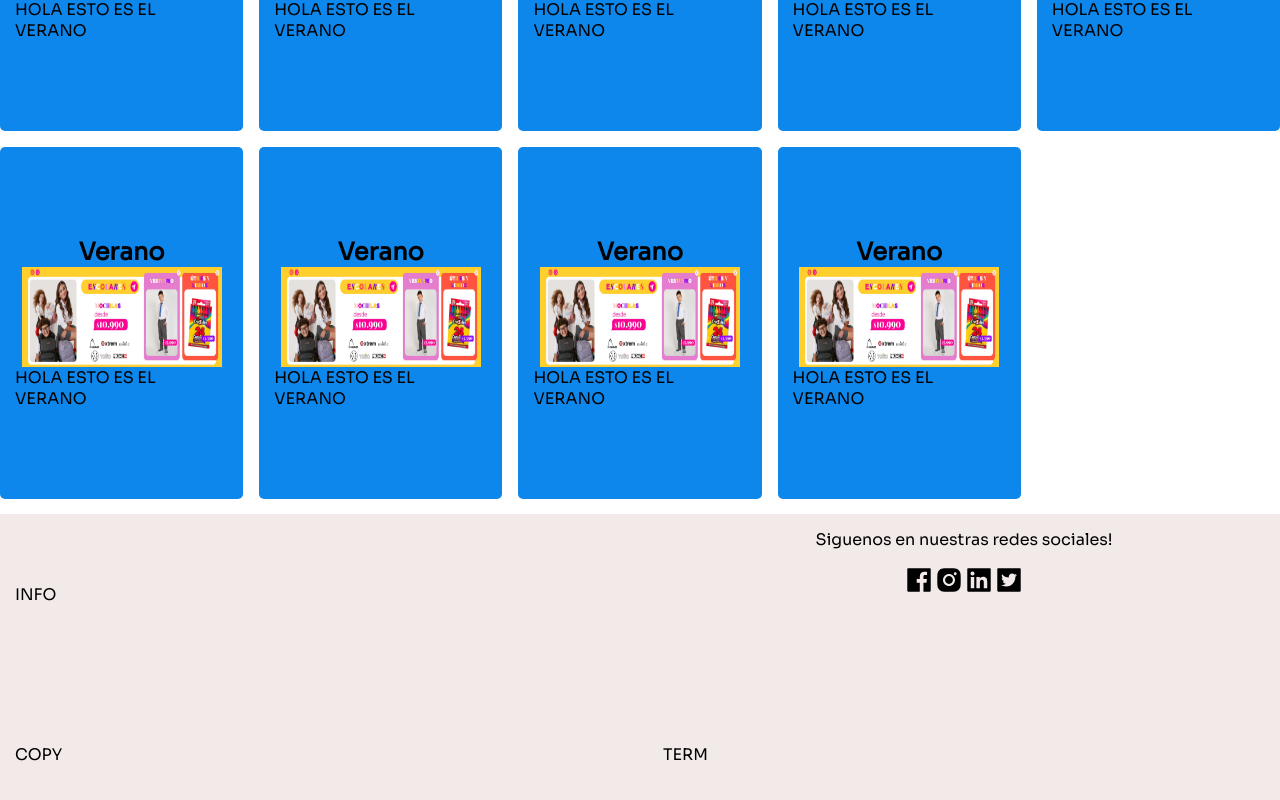
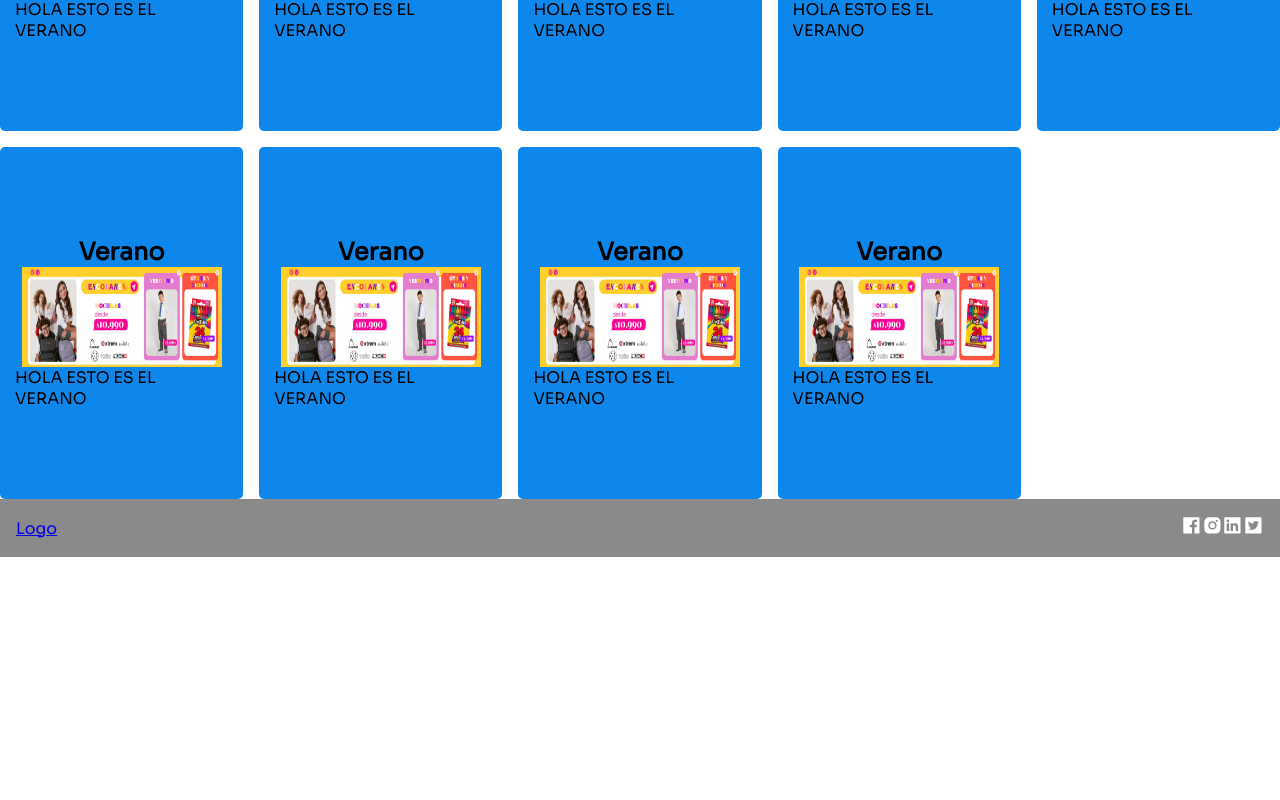
Before and after one commit to imanuel96i/react-full-stack, a React (Create React App) app: page / in a window 1280 px wide. Shown: the part 747-1547 px from the top of the page. After the commit the page ends 1304 px from the top, so only its background shows below. Built offline with nearby package versions, Linux system fonts and the light colour scheme.

Commit message:
footer humilde

```diff
--- a/src/components/Footer.tsx
+++ b/src/components/Footer.tsx
@@ -1,42 +1,56 @@
-import React from 'react'
-import './css/Footer.sass'
-import {AiFillFacebook, AiFillInstagram, AiFillLinkedin, AiFillTwitterSquare} from 'react-icons/ai'
+import React from "react";
+import "./css/Footer.sass";
+import {
+  AiFillFacebook,
+  AiFillInstagram,
+  AiFillLinkedin,
+  AiFillTwitterSquare,
+} from "react-icons/ai";
 
 function Footer() {
   return (
-    <div className='ContainerFoo'>
-      <div className="Footer">
-        <div className="Fcard">
-          INFO
-        </div>
-        <div className="Fcard flex-column">
-          <div className='Rssi'>Siguenos en nuestras redes sociales!</div>
-          <div>
-            <a href='https://es-la.facebook.com/' target="_blank" rel="noreferrer">
-              <AiFillFacebook className='Rrss' />
+    <footer className="social-footer">
+      <div className="social-footer-left">
+        <a href="#">Logo</a>
+      </div>
+      <div className="social-footer-icons">
+        <ul className="menu-simple">
+          <li>
+            <a
+              href="https://es-la.facebook.com/"
+              target="_blank"
+              rel="noreferrer"
+            >
+              <AiFillFacebook className="Rrss" />
             </a>
-            <a href='https://www.instagram.com/' target="_blank" rel="noreferrer">
-              <AiFillInstagram className='Rrss' />
+          </li>
+          <li>
+            <a
+              href="https://www.instagram.com/"
+              target="_blank"
+              rel="noreferrer"
+            >
+              <AiFillInstagram className="Rrss" />
             </a>
-            <a href='https://www.linkedin.com/' target="_blank" rel="noreferrer">
-              <AiFillLinkedin className='Rrss' />
+          </li>
+          <li>
+            <a
+              href="https://www.linkedin.com/"
+              target="_blank"
+              rel="noreferrer"
+            >
+              <AiFillLinkedin className="Rrss" />
             </a>
-            <a href='https://twitter.com/' target="_blank" rel="noreferrer">
-              <AiFillTwitterSquare className='Rrss' />
+          </li>
+          <li>
+            <a href="https://twitter.com/" target="_blank" rel="noreferrer">
+              <AiFillTwitterSquare className="Rrss" />
             </a>
-          </div>
-        </div>
+          </li>
+        </ul>
       </div>
-      <div className="Footer">
-        <div className="Fcard">
-          COPY
-        </div>
-        <div className="Fcard">
-          TERM
-        </div>
-      </div>
-    </div>
-  )
+    </footer>
+  );
 }
 
-export default Footer
+export default Footer;
--- a/src/components/css/Footer.sass
+++ b/src/components/css/Footer.sass
@@ -1,25 +1,31 @@
-.ContainerFoo
-    margin-top: 15px
-    background-color: #F1EAE8
-.Footer
-    display: grid
-    gap: 1rem
-    grid-auto-rows: 10rem
-    grid-auto-flow: dense
-    grid-template-columns: 1fr 1fr
+.social-footer
+    padding: 1rem
+    background: #8a8a8a
+    display: -webkit-flex
+    display: -ms-flexbox
+    display: flex
+    -webkit-align-items: center
+    -ms-flex-align: center
+    align-items: center
+    -webkit-justify-content: space-between
+    -ms-flex-pack: justify
+    justify-content: space-between
 
-.Fcard
-    padding: 15px
+ul, li
+    list-style: none
+
+.social-footer .social-footer-icons li:last-of-type
+    margin-right: 0
+
+.Rrss
+    font-size: 1.3rem
+    color: #fefefe
+
+.Rrss:hover
+    color: #4a4a4a
+    transition: color 0.3s ease-in
+
+.menu-simple
     display: flex
     flex-direction: row
     align-items: center
-
-.Rrss
-    width: 30px
-    height: 30px
-.Rssi
-    margin-bottom: 15px
-
-.Fcard a
-    text-decoration: none
-    color: inherit
```
